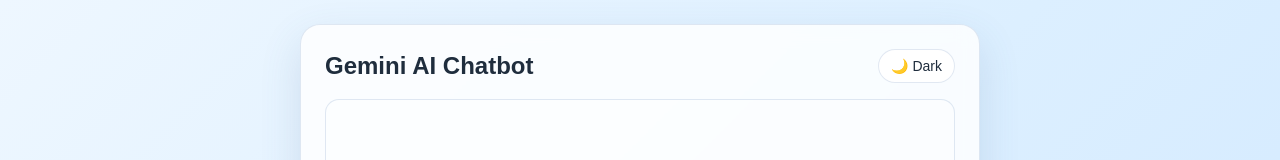
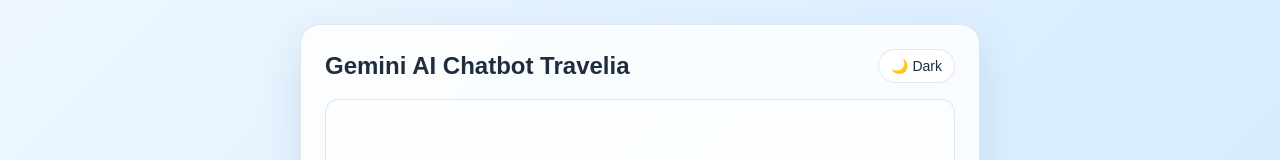
Before and after one commit to yudhadewa/gemini-chatbot-api, a website: page public/index.html in a window 1280 px wide. Shown: the top 160 px of the page. Drawn offline with Linux system fonts and the light colour scheme.

Commit message:
Update title and header for Gemini AI Chatbot

```diff
--- a/public/index.html
+++ b/public/index.html
@@ -3,13 +3,13 @@
 <head>
   <meta charset="UTF-8" />
   <meta name="viewport" content="width=device-width, initial-scale=1.0"/>
-  <title>Gemini AI Chatbot</title>
+  <title>Gemini AI Chatbot Yudha</title>
   <link rel="stylesheet" href="style.css"/>
 </head>
 <body>
   <div class="container">
     <div class="header-row">
-      <h1>Gemini AI Chatbot</h1>
+      <h1>Gemini AI Chatbot Travelia</h1>
       <button type="button" id="theme-toggle" class="theme-toggle" aria-label="Switch to dark mode">🌙 Dark</button>
     </div>
     <div id="chat-box" class="chat-box"></div>
```
